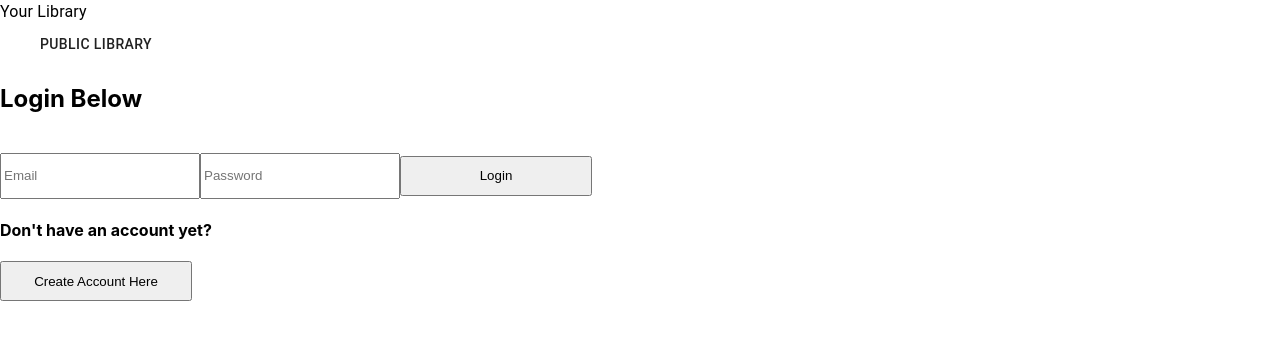
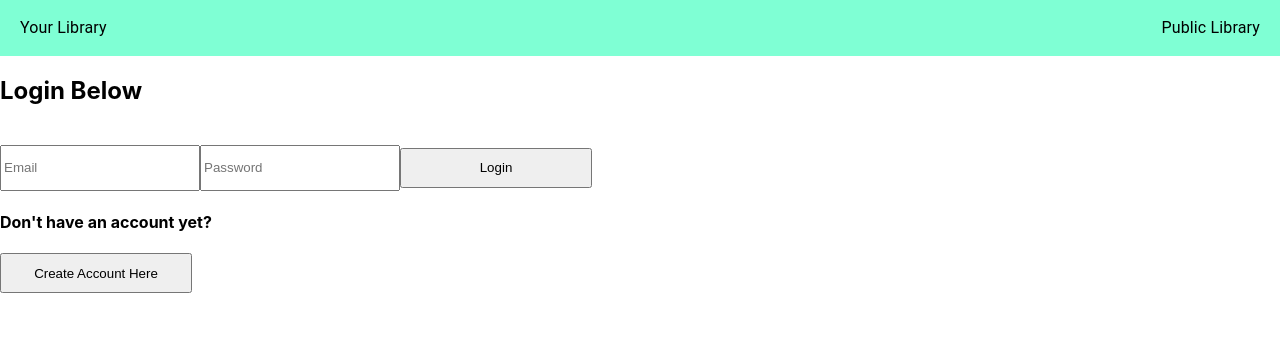
Before and after one commit to CameronDavis88/Your-Library, a React (Create React App) app: page /#/authentication in a window 1280 px wide. Shown: the top 340 px of the page. Built offline with nearby package versions, Linux system fonts and the light colour scheme.

Commit message:
Some styling in Navbar. I hate css.

```diff
--- a/src/components/Dashboard/Dashboard.css
+++ b/src/components/Dashboard/Dashboard.css
@@ -1,7 +1,4 @@
-.dashboard {
-    /* text-align: center; */
-    /* display: flex; */
-  }
+
   h1 {
     text-align: center;
     margin-bottom: 5vh;
@@ -41,7 +38,7 @@
   .dash-box{
     /* display: flex; */
     box-sizing: border-box;
-    margin-top: 5vh;
+    margin-top: 0vh;
     justify-content: center;
 
   }
--- a/src/components/Navbar/Navbar.css
+++ b/src/components/Navbar/Navbar.css
@@ -1,6 +1,47 @@
 .navbar {
     display: flex;
     box-sizing: border-box;
-    position: sticky;
+    position: fixed top;
     width: 100%;
+    margin-bottom: 0vh;
+    background-color: aquamarine;
+    height: 7vh;
+    justify-content: space-between;
+    padding-left: 20px;
+    padding-right: 20px;
+    align-items: center;
 }
+
+
+
+.nav-link-box {
+    width: 60%;
+    display: flex;
+    justify-content: right;
+    /* margin-right: 0px; */
+}
+
+
+
+.nav-links {
+    display: flex;
+    justify-content: space-evenly;
+
+    justify-content: right;
+    margin-right: 0px;
+}
+
+.nav-link {
+    margin-left: 5px;
+    margin-left: 5px;
+    cursor: pointer;
+}
+
+.nav-title {
+    width: 30%;
+    position: relative;
+}
+
+/* .spacer {
+    width: 0%;
+} */
--- a/src/components/Navbar/Navbar.js
+++ b/src/components/Navbar/Navbar.js
@@ -1,7 +1,8 @@
 import React from 'react';
 import axios from 'axios';
 import { connect } from 'react-redux';
-import { Typography, Button, Grid } from '@material-ui/core';
+import { Typography, Grid } from '@material-ui/core';
+import './Navbar.css'
 
 
 const Navbar = ({ props }) => {
@@ -17,50 +18,56 @@ const Navbar = ({ props }) => {
   };
 
   const LoggedInNavbar = () => {
-      if(props.location.pathname === '/'){
-          return(
-            <>
-              <Button onClick={() => props.history.push('/users_library')} >Your Library</Button>
-              <Button onClick={() => props.history.push('/authentication')} >Your Account</Button>
-              <Button onClick={handleLogout} >Logout</Button>
-            </>
-          );
-    } else if (props.location.pathname === '/authentication'){
-      return(
+    if (props.location.pathname === '/') {
+      return (
         <>
-              <Button onClick={() => props.history.push('/users_library')} >Your Library</Button>
-              <Button onClick={() => props.history.push('/')} >Public Library</Button>
-              <Button onClick={handleLogout} >Logout</Button>
+          <Typography className='nav-link' onClick={() => props.history.push('/users_library')} >Your Library</Typography>
+          <Typography className='nav-link' onClick={() => props.history.push('/authentication')} >Your Account</Typography>
+          <Typography className='nav-link' onClick={handleLogout} >Logout</Typography>
         </>
       );
-    } else if (props.location.pathname === '/users_library'){
-      return(
+    } else if (props.location.pathname === '/authentication') {
+      return (
         <>
-        <Button onClick={() => props.history.push('/')} >Public Library</Button>
-        <Button onClick={() => props.history.push('/authentication')} >Your Account</Button>
-              <Button onClick={handleLogout} >Logout</Button>
+          <Typography className='nav-link' onClick={() => props.history.push('/users_library')} >Your Library</Typography>
+          <Typography className='nav-link' onClick={() => props.history.push('/')} >Public Library</Typography>
+          <Typography className='nav-link' onClick={handleLogout} >Logout</Typography>
+        </>
+      );
+    } else if (props.location.pathname === '/users_library') {
+      return (
+        <>
+          <Typography className='nav-link' onClick={() => props.history.push('/')} >Public Library</Typography>
+          <Typography className='nav-link' onClick={() => props.history.push('/authentication')} >Your Account</Typography>
+          <Typography className='nav-link' onClick={handleLogout} >Logout</Typography>
         </>
       );
     };
   };
 
   const LoggedOutNavbar = () => {
-    if(props.location.pathname === '/'){
-      return(
-        <Button onClick={() => props.history.push('/authentication')}>Login/Register</Button>
+    if (props.location.pathname === '/') {
+      return (
+        <Typography className='nav-link' onClick={() => props.history.push('/authentication')}>Login/Register</Typography>
       );
-    } else if(props.location.pathname === '/authentication'){
+    } else if (props.location.pathname === '/authentication') {
       return (
-        <Button onClick={() => props.history.push('/')} >Public Library</Button>
+        <Typography className='nav-link' onClick={() => props.history.push('/')} >Public Library</Typography>
       );
     };
   };
 
   return (
-   <div className='navbar' >
-     <Typography>Your Library</Typography>
-      {props.user.user_id ? <LoggedInNavbar/> : <LoggedOutNavbar/> }
-   </div>
+    <div className='navbar' >
+      <Typography className='nav-title' >Your Library</Typography>
+      <div className='spacer' ></div>
+      <div className='nav-link-box'>
+      <div className='nav-links' >
+      {props.user.user_id ? <LoggedInNavbar /> : <LoggedOutNavbar />}
+      </div>
+      </div>
+
+    </div>
   )
 };
 
--- a/src/components/PubLibrary/PubBook.js
+++ b/src/components/PubLibrary/PubBook.js
@@ -2,8 +2,6 @@ import React, { useState } from 'react';
 import axios from 'axios';
 import { connect } from 'react-redux';
 import { Typography, Button, Grid } from '@material-ui/core';
-
-
 
 const PubBook = (props) => {
     const { id, title, author, gutUrl, imageUrl, user } = props;
@@ -22,11 +20,10 @@ const PubBook = (props) => {
 
         axios.post(`/api/book/${userId}`, newBook)
             .then(() => {
-                // alert(`${title} has been added to you library!`)
                 setAdded(true);
                 setTimeout(() => {
                     setAdded(false);
-                }, 2000)
+                }, 2000);
             })
             .catch(err => console.log(err));
     };
--- a/src/components/UsersLibrary/UsersLibrary.js
+++ b/src/components/UsersLibrary/UsersLibrary.js
@@ -72,7 +72,7 @@ const UsersLibrary = (props) => {
     return (
         <div>
             <Navbar props={props} />
-            <h1>Welcome to {username}'s Library!</h1>
+            <h1>Welcome to Your Library, {username}!</h1>
             {!books[0]
                 ?
                 <>
```
